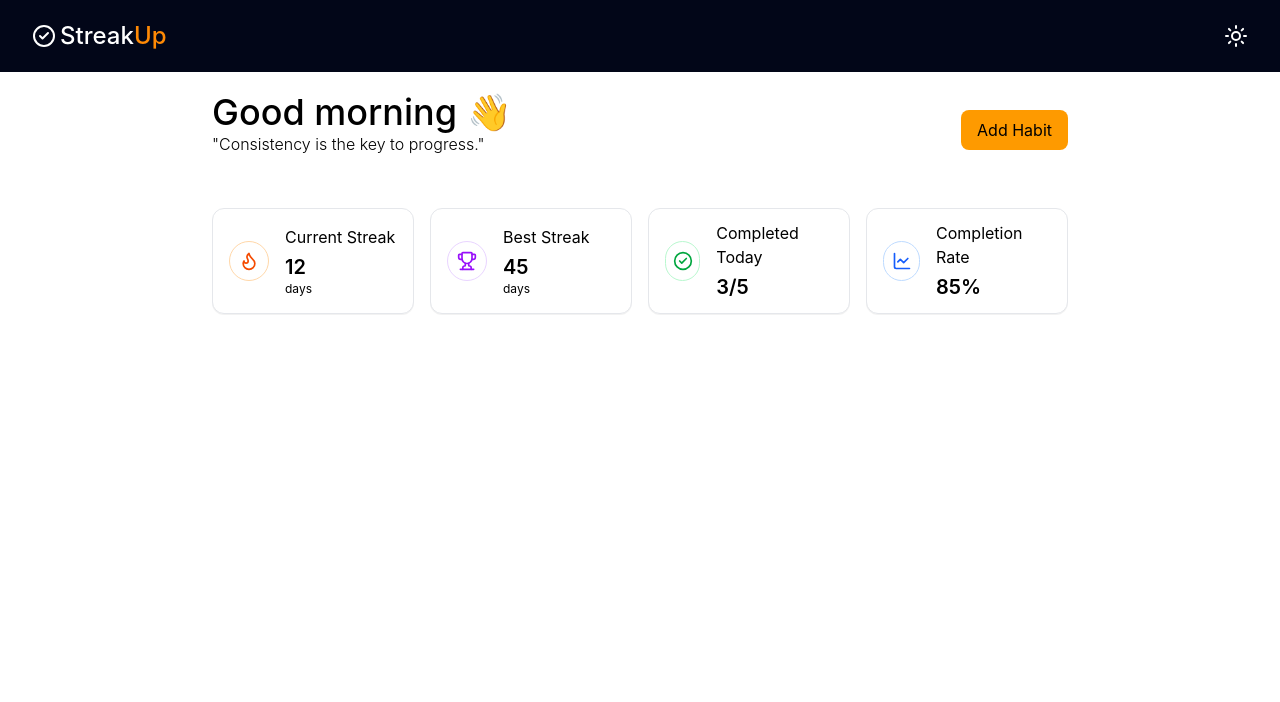
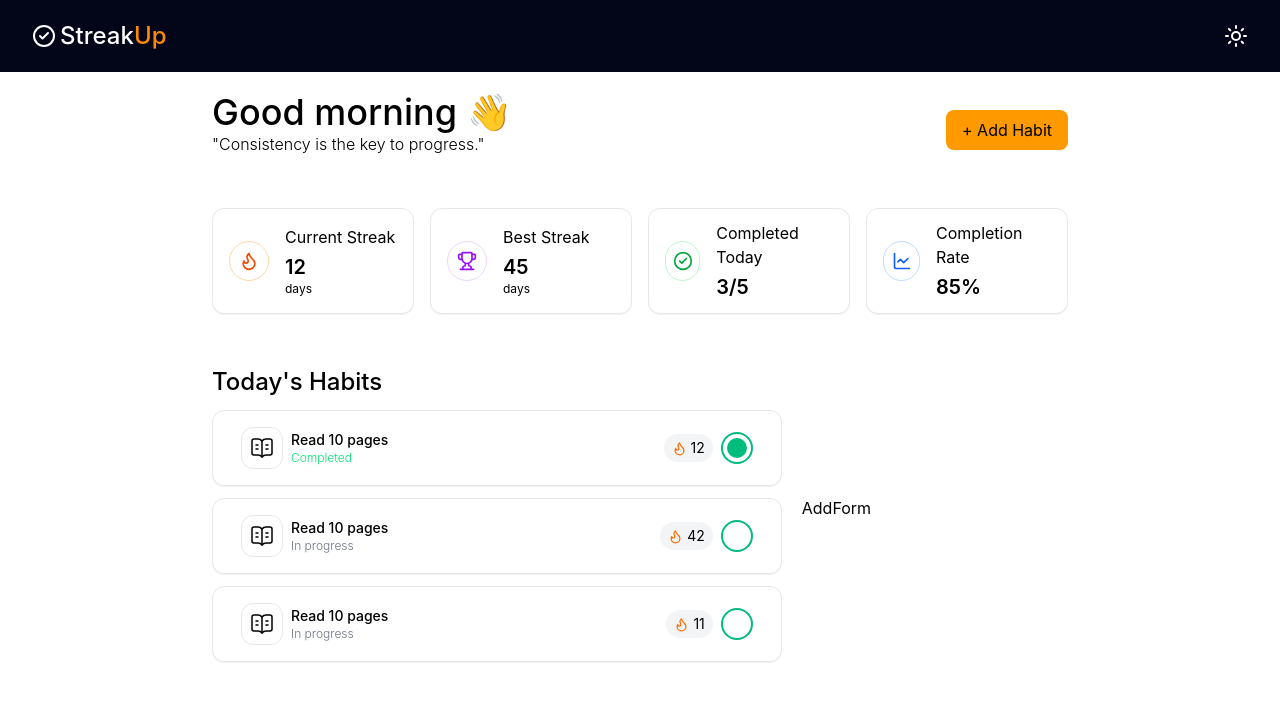
Before and after one commit to yitbe22/daily-habit-tracker, a React (Vite) app: page / in a window 1280 px wide. Shown: the top 702 px of the page. Built offline with nearby package versions, Linux system fonts and the light colour scheme.

Commit message:
implemented habit list ui

```diff
--- a/src/components/AddForm.jsx
+++ b/src/components/AddForm.jsx
@@ -0,0 +1,8 @@
+
+const AddForm = () => {
+  return (
+    <div className="w-100">AddForm</div>
+  )
+}
+
+export default AddForm
--- a/src/components/HabitListItem.jsx
+++ b/src/components/HabitListItem.jsx
@@ -1,7 +1,15 @@
+import HabitItem from "./HabitItem"
 
 const HabitListItem = () => {
   return (
-    <div>HabitListItem</div>
+    <section className="w-full mx-auto">
+        <h1 className="text-xl sm:text-2xl font-medium py-3">Today's Habits</h1>
+        <div className="flex flex-col space-y-3 ">
+          <HabitItem text="Read 10 pages" streak={12} completed={true}/>
+          <HabitItem text="Read 10 pages" streak={42}/>
+          <HabitItem text="Read 10 pages" streak={11}/>
+        </div>
+    </section>
   )
 }
 
--- a/src/components/Stat.jsx
+++ b/src/components/Stat.jsx
@@ -11,7 +11,7 @@ const Stat = () => {
         </div>
         <div>
             <button className="bg-amber-500 hover:bg-amber-400 px-4 py-2 rounded-lg cursor-pointer transition-colors duration-300">
-                Add Habit
+               + Add Habit
             </button>
         </div>
       </div>
--- a/src/pages/Home.jsx
+++ b/src/pages/Home.jsx
@@ -1,3 +1,5 @@
+import AddForm from "../components/AddForm"
+import HabitListItem from "../components/HabitListItem"
 import NavBar from "../components/NavBar"
 import Stat from "../components/Stat"
 
@@ -10,6 +12,11 @@ const Home = () => {
 
          <main className="pt-14 sm:pt-16 md:pt-17 lg:pt-18">
             <Stat />
+            <div className="mx-auto w-full max-w-230 px-6 sm:px-7 md:px-8 py-5 flex flex-col sm:flex-row items-center sm:justify-between sm:items-center md:grow gap-5">
+               <HabitListItem/>
+               <AddForm/>
+            </div>
+
          </main>
 
      </div>
```
